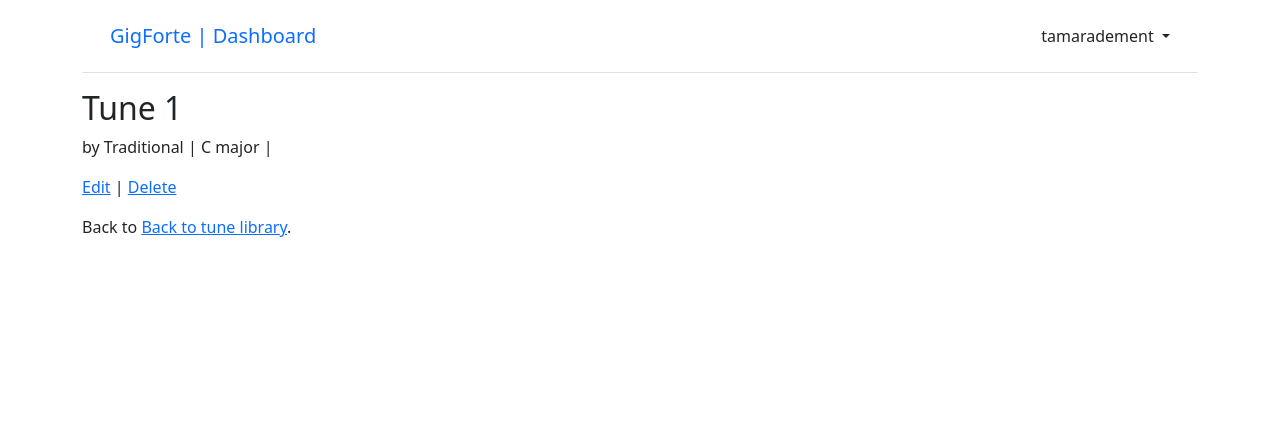
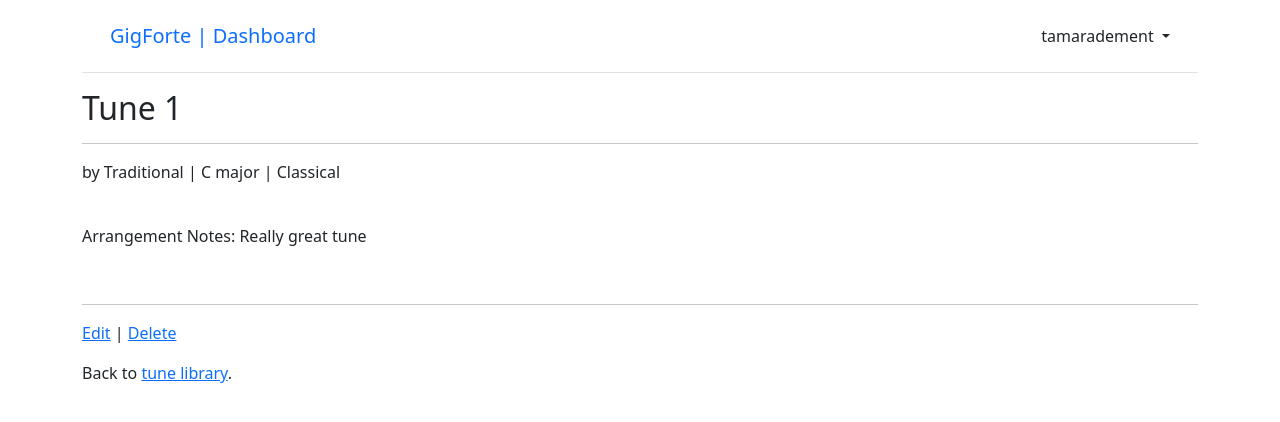
Before and after one commit to tamaradement/gig-forte-1, a Django app: page /tunes/4/ in a window 1280 px wide. Shown: the top 422 px of the page. Run offline with Django 3.2, Linux system fonts and the light colour scheme; a user stored in the database is signed in; data comes from the database, SQL or seed files in the repository; both versions use the stored data as it was after the commit; parts of the project's set-up code (start-up, migrations or seed data) failed here and were passed over.

Commit message:
New template format for tune_detail view

```diff
--- a/templates/tunes/tune_detail.html
+++ b/templates/tunes/tune_detail.html
@@ -2,13 +2,22 @@
 {% block content %}
 <div class="tune-entry">
     <h2>{{ object.title }}</h2>
-    <p>by {{ object.composer }} | {{ object.key }} |</p>
+    <hr>
+    <p>by {{ object.composer }} | {{ object.key }} | {{ object.genre }}</p>
+    <br>
+    <p>Arrangement Notes: {{ object.notes }}</p>
+    <br>
     {% if object.pdf %}
-    <a href="https://tunes-1-bucket.s3.amazonaws.com/static/{{ tune.pdf }}">PDF<a></a>
+    <p>Chart: <a href="https://tunes-1-bucket.s3.amazonaws.com/static/{{ tune.pdf }}">PDF</a></p>
     {% endif %}
+    <hr>
+    <p>
+        <a href="{% url 'tune_edit' tune.pk %}">Edit</a> |
+        <a href="{% url 'tune_delete' tune.pk %}">Delete</a>
+    </p>
 
+    <p>Back to <a href="{% url 'tune_list' %}">tune library</a>.</p>
 </div>
-<p><a href="{% url 'tune_edit' tune.pk %}">Edit</a> |
-    <a href="{% url 'tune_delete' tune.pk %}">Delete</a>
-</p>
-<p>Back to <a href="{% url 'tune_list' %}">Back to tune library</a>.</p> {% endblock content %}
+
+
+{% endblock content %}
```
Also changed, not shown: db.sqlite3.
